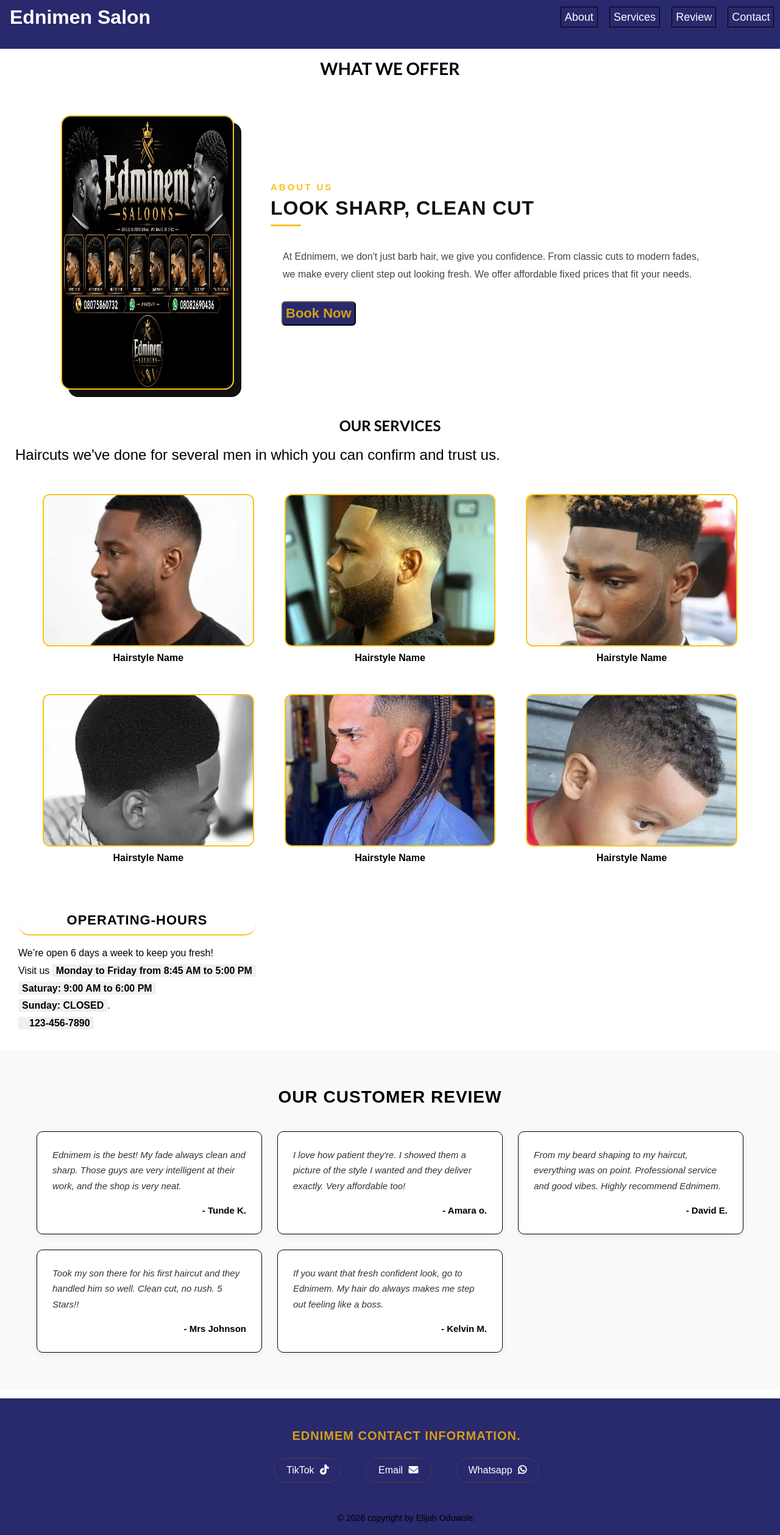
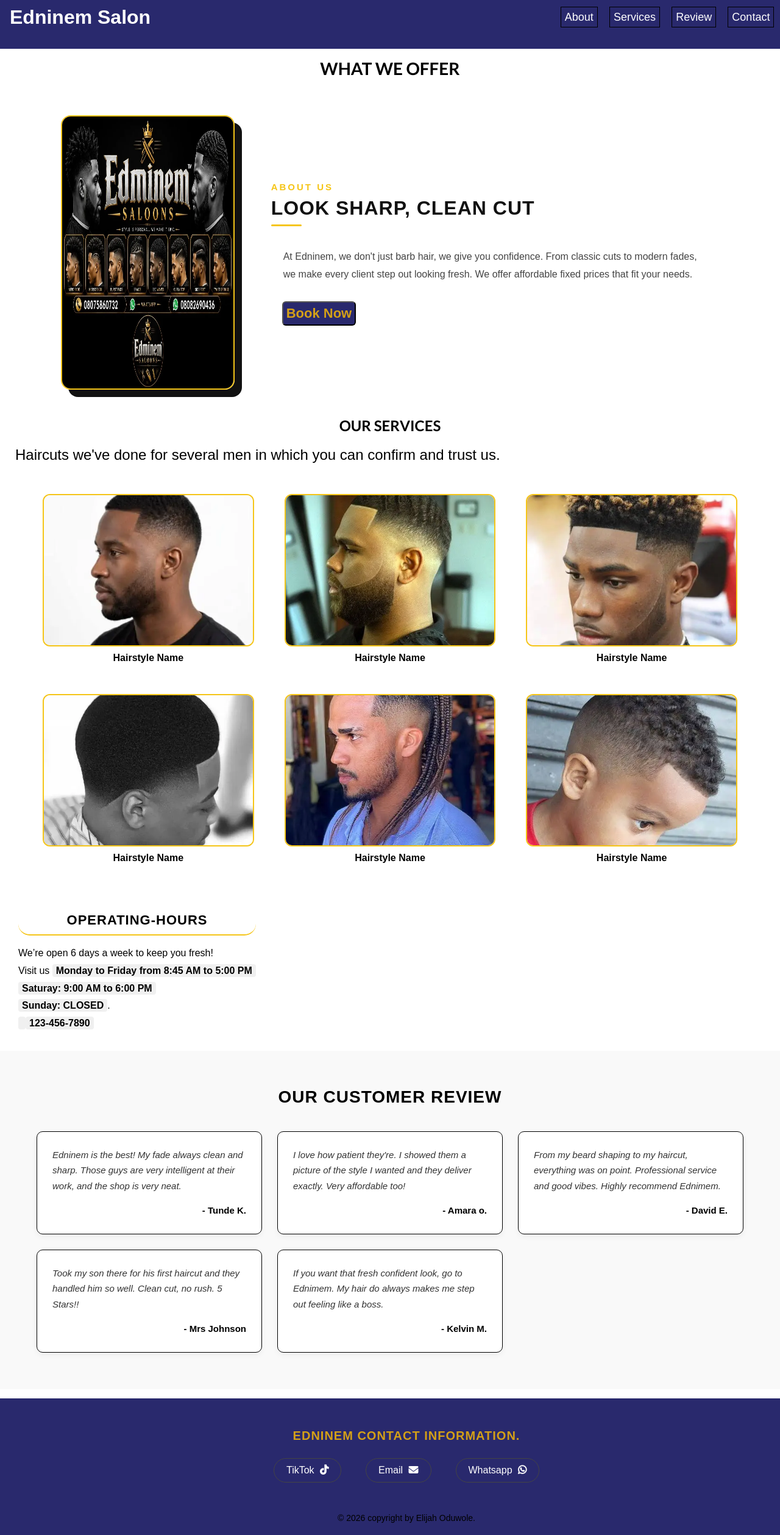
Before and after one commit to Elixe07/Ednimen-salon, a plain HTML site: page index.html in a window 1280 px wide. Shown: the whole page at 61% size. Drawn offline with Linux system fonts and the light colour scheme.

Commit message:
Update index.html

```diff
--- a/index.html
+++ b/index.html
@@ -15,7 +15,7 @@
         <div class="navbar">
             <!--HEADING OF THE WEBSITES nav-logo-->
             <div class="salon-name">
-                <h1>Ednimen Salon</h1>
+                <h1>Edninem Salon</h1>
             </div>
 
             <!--Mobile Bar hamburger-->
@@ -44,10 +44,10 @@
             </div>
 
             <div class="about-us" id="about-us">
-                <!--ABOUT EDNIMEN HAIR SALON & TEXT ON THE R.H.S-->
+                <!--ABOUT Edninem HAIR SALON & TEXT ON THE R.H.S-->
                 <h3><span>ABOUT US</span> Look Sharp, Clean Cut</h3>
                 <p>
-                    At Ednimem, we don't just barb hair, we give you confidence. From
+                    At Edninem, we don't just barb hair, we give you confidence. From
                     classic cuts to modern fades, we make every client step out looking fresh.
                     We offer affordable fixed prices that fit your needs.
                 </p>
@@ -106,7 +106,7 @@
             <h3>Our Customer Review</h3>
             <div class="cards">
                 <div class="card">
-                <p>Ednimem is the best! My fade always clean and sharp.
+                <p>Edninem is the best! My fade always clean and sharp.
                    Those guys are very intelligent at their work,
                    and the shop is very neat. <span>- Tunde K.</span>
                 </p>
@@ -142,7 +142,7 @@
     <footer>
        <!--CONTACTS INFORMATION AND LINKS TO ALL SOCIAL-MEDIAS ACCOUNT.-->
         <div class="contact" id="contact">
-            <h3>Ednimem Contact Information.</h3>
+            <h3>Edninem Contact Information.</h3>
             <div class="contact-information">
                 <span>TikTok <i class="fa-brands fa-tiktok"></i></span>
                 <span>Email <i class="fa-solid fa-envelope"></i></span>
```
